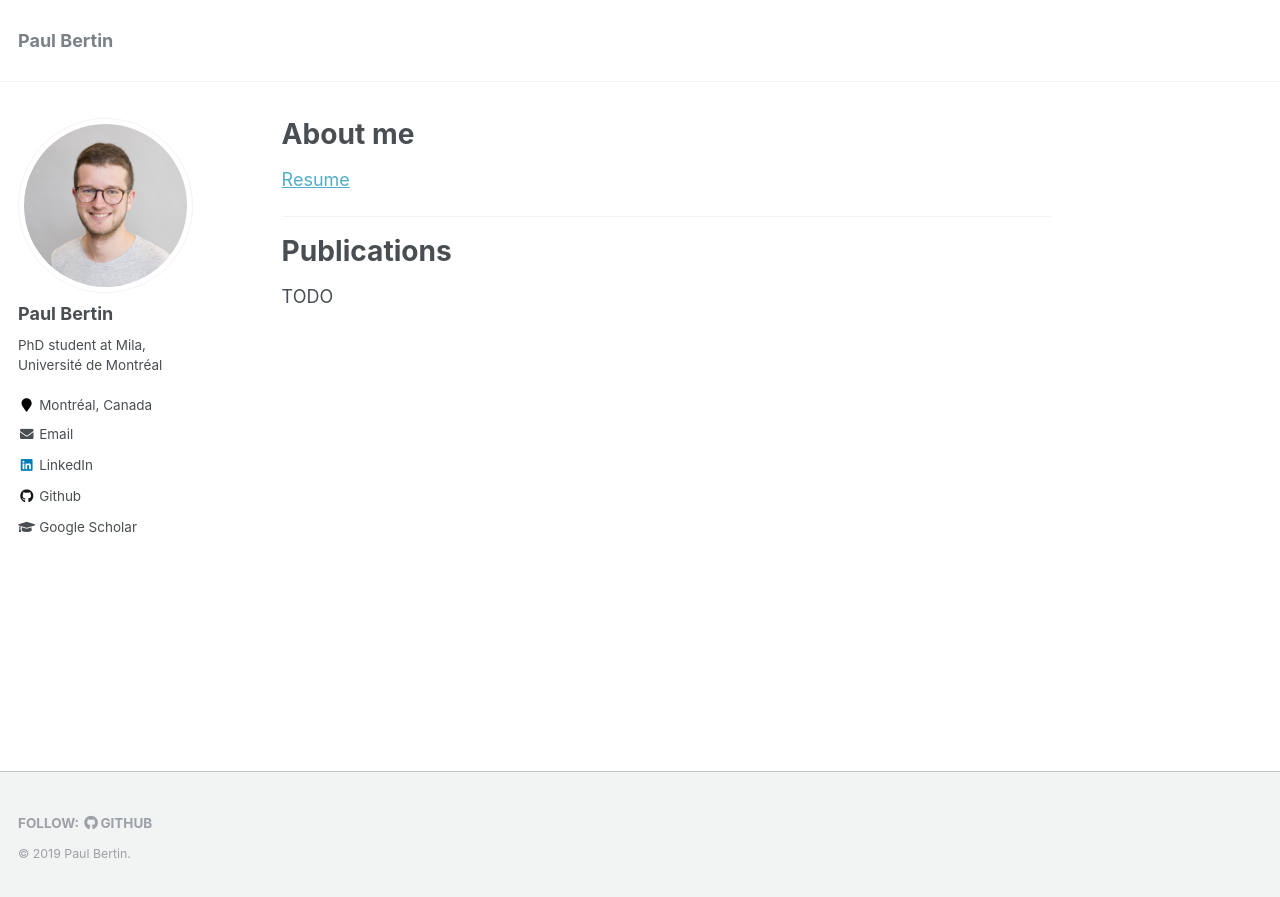
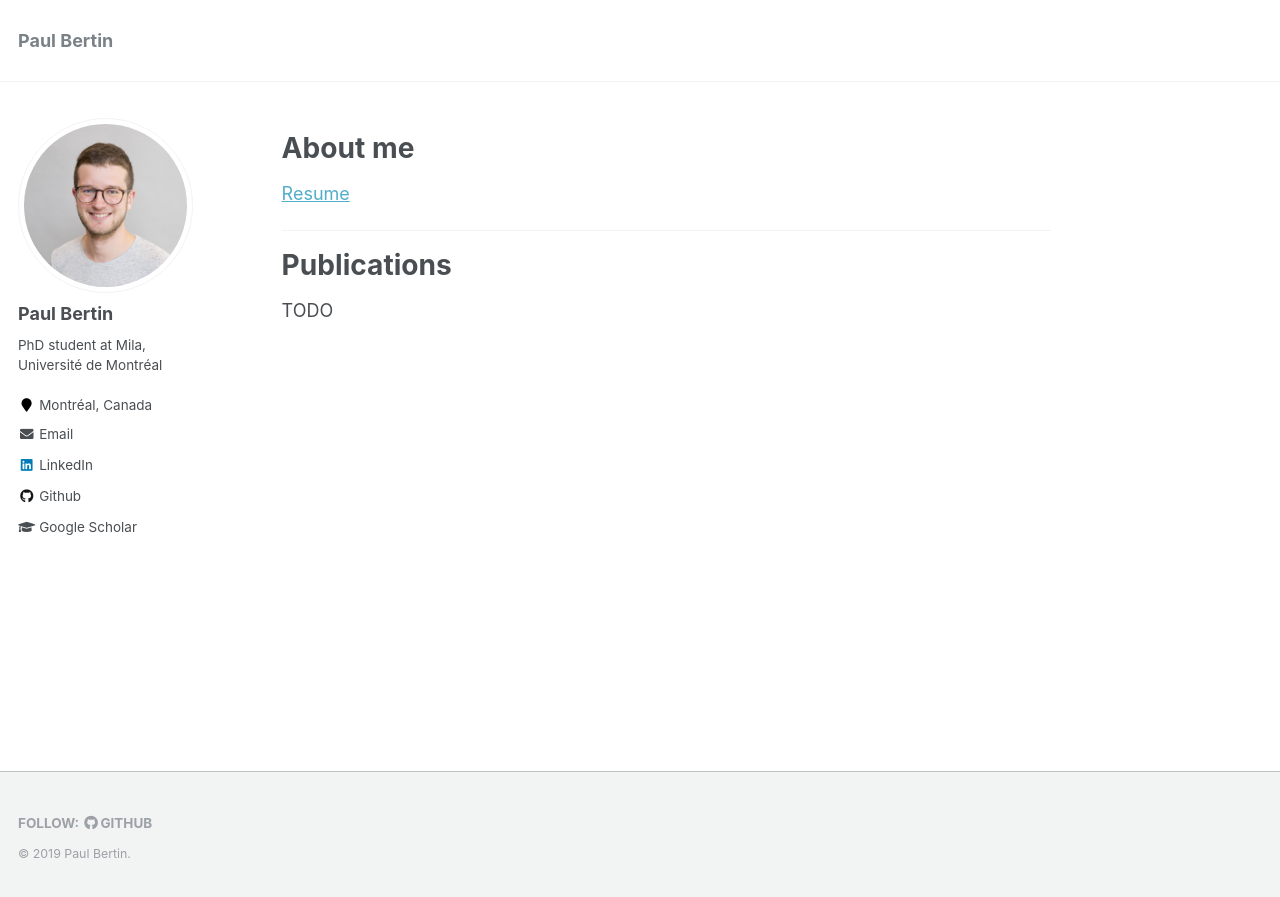
Before and after one commit to Bertinus/Bertinus.github.io, a Jekyll site: the page built from _pages/about.md, in a window 1280 px wide. Shown: the top 897 px of the page. Built offline with Jekyll 4.4.1, drawn with Linux system fonts in a browser that asks for light colours; our own code applies the rules of GitHub Pages for plain Markdown files.

Commit message:
Edited main page

```diff
--- a/_pages/about.md
+++ b/_pages/about.md
@@ -1,4 +1,4 @@
-<!-- ---
+---
 permalink: /
 title: ""
 excerpt: "About me"
@@ -7,8 +7,6 @@ redirect_from:
   - /about/
   - /about.html
 ---
-
-___ -->
 # About me
 
 [Resume](https://Bertinus.github.io/files/Resume.pdf)
```
